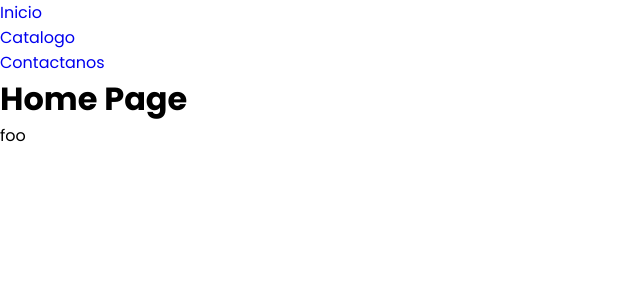
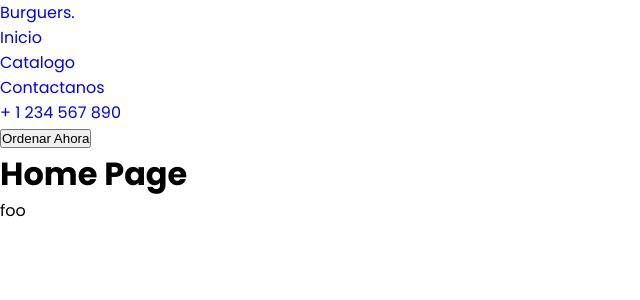
Before and after one commit to francisco-JGC/Gastronomic-Test, a React (Vite) app: page / in a window 1280 px wide. Shown: the top 300 px of the page, without its empty margins (0-640 px from the left). Built offline with nearby package versions, Linux system fonts and the light colour scheme.

Commit message:
refactor: Update navbar component to include logo, menu items, and order button

```diff
--- a/src/components/navbar/index.jsx
+++ b/src/components/navbar/index.jsx
@@ -1,20 +1,39 @@
 import './index.scss'
 import { ROUTES } from '../../configurations/router.conf'
-import { Link } from 'react-router-dom'
+import { Link, NavLink } from 'react-router-dom'
 
 export const Navbar = () => {
   return (
     <nav className="navbar">
-      <div className="navbar-logo"></div>
+      <div className="navbar-logo">
+        <Link to="/" className="navbar-link">
+          Burguers.
+        </Link>
+      </div>
       <ul className="navbar-menu">
         {ROUTES.map((item, index) => (
           <li key={index} className="navbar-item">
-            <Link to={item.path} className="navbar-link">
+            <NavLink
+              to={item.path}
+              className={({ isActive }) =>
+                isActive ? 'navbar-link navbar-link-active' : 'navbar-link'
+              }
+            >
               {item.title}
-            </Link>
+            </NavLink>
           </li>
         ))}
+
+        <li className="navbar-item">
+          <a href="tel:+1234567890" className="navbar-link">
+            + 1 234 567 890
+          </a>
+        </li>
       </ul>
+
+      <div className="navbar-order">
+        <button>Ordenar Ahora</button>
+      </div>
     </nav>
   )
 }
```
